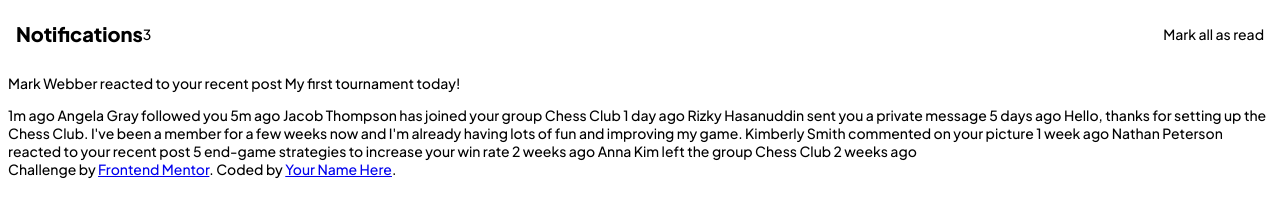
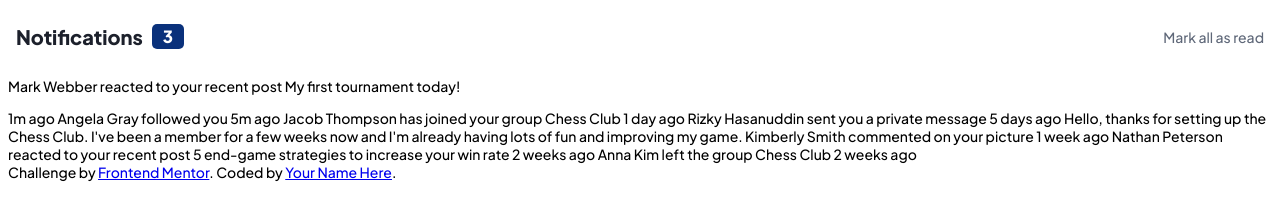
Before and after one commit to JunoField/fmj7-notifications-page, a plain HTML site: page index.html in a window 1280 px wide. Drawn offline with Linux system fonts and the light colour scheme.

Commit message:
finished header styles

```diff
--- a/index.html
+++ b/index.html
@@ -17,7 +17,7 @@
 
     <header>
         <h1>Notifications</h1>
-        <div>3</div>
+        <div class="notif-qty">3</div>
         <label>Mark all as read</label>
     </header>
 
--- a/style.css
+++ b/style.css
@@ -20,14 +20,28 @@ header{
     display: flex;
     align-items: center;
     padding-inline: 8px;
+    margin-top: 11px;
 }
 
 header h1{
     font-size: 1.43em;
     font-weight: 800;
+    color: var(--veryDarkBlue);
+}
+
+.notif-qty{
+    font-weight: 800;
+    font-size: 1.2em;
+    color: white;
+    background-color: var(--blue);
+    padding-inline: 11px;
+    padding-block: 2px;
+    border-radius: 5px;
+    margin-left: 9px;
 }
 
 header label{
     margin-right: 0px;
     margin-left: auto;
+    color: var(--darkGrayishBlue);
 }
```
Also changed, not shown: 1 other file.
